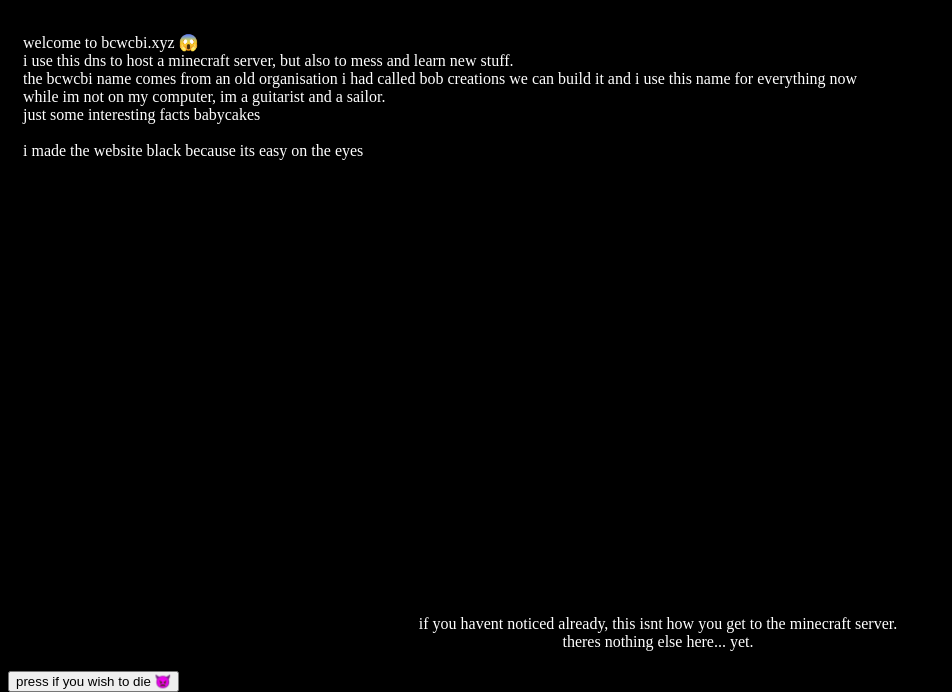
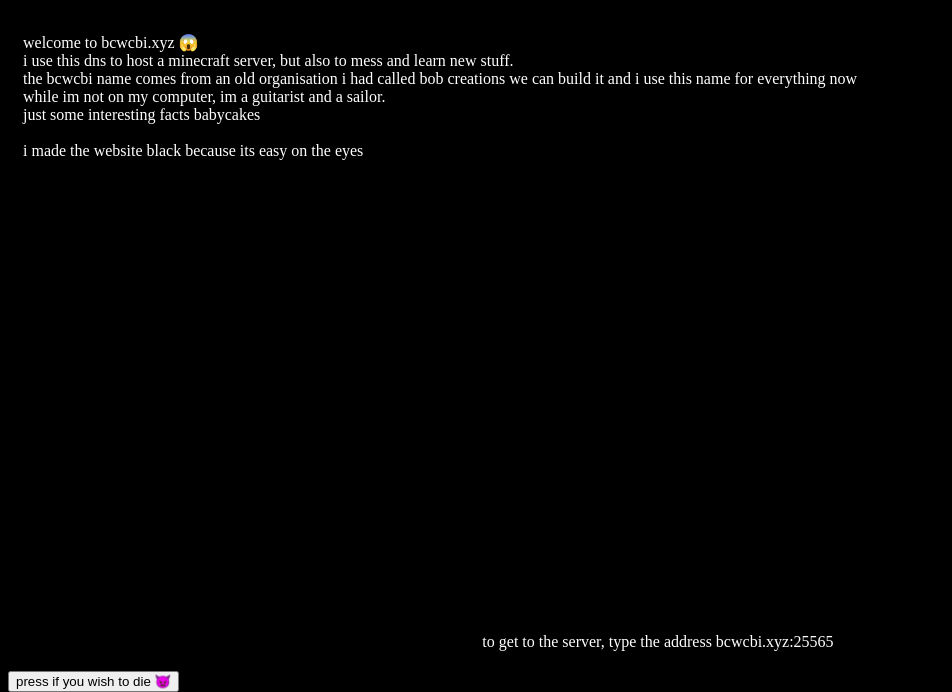
Before and after one commit to BobbyGraberton/webffff, a plain HTML site: page index.html in a window 1280 px wide. Shown: the part 108-800 px from the top of the page, without its empty margins (0-952 px from the left). Drawn offline with Linux system fonts and the light colour scheme; a web font is replaced by a local one.

Commit message:
Update index.html

```diff
--- a/index.html
+++ b/index.html
@@ -45,8 +45,7 @@
         </p>
     </body>
     <footer>
-        <p>if you havent noticed already, this isnt how you get to the minecraft server. <br>
-        theres nothing else here... yet.</p>
+        <p>to get to the server, type the address bcwcbi.xyz:25565</p>
     </footer>
     <a href="secret.html"><button>press if you wish to die 👿</button></a>
 </html>
```
